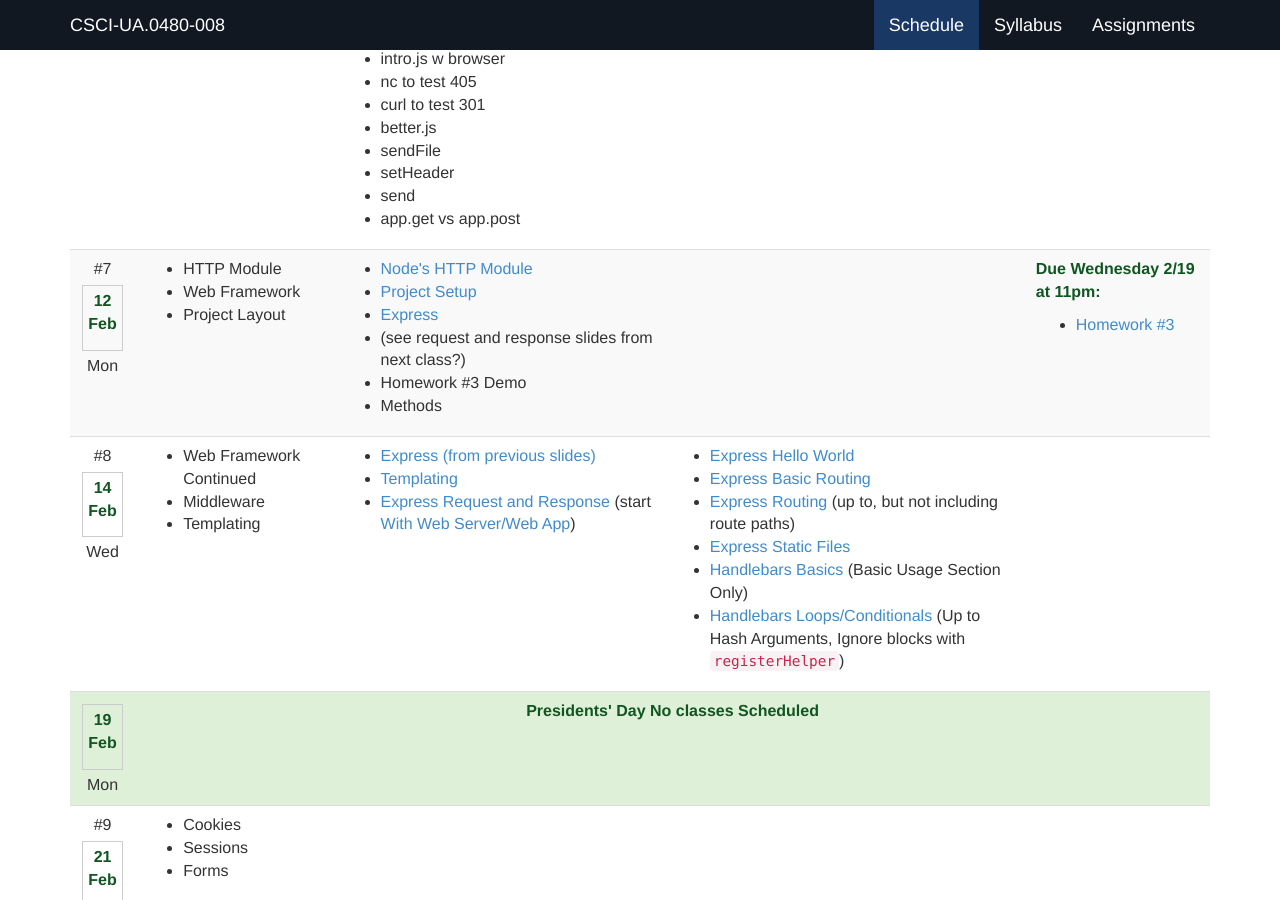
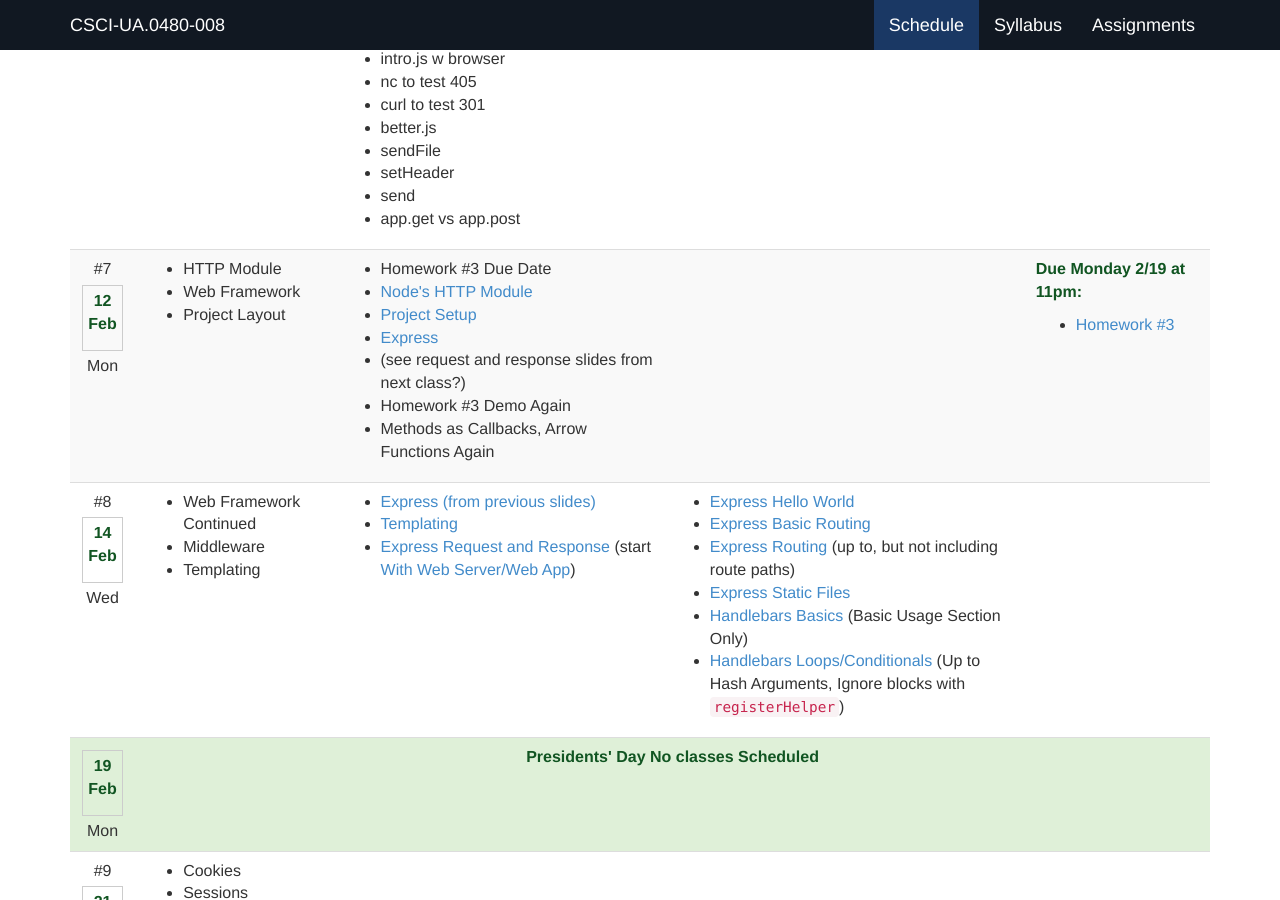
Before and after one commit to foureyes/csci-ua.0480-spring2018-008, a Jekyll site: the page built from index.markdown, in a window 1280 px wide and 900 px high, scrolled down 2933 px. Built offline with Jekyll 4.4.1, drawn with Linux system fonts in a browser that asks for light colours.

Commit message:
fix up schedule

```diff
--- a/_data/schedule.csv
+++ b/_data/schedule.csv
@@ -202,15 +202,16 @@ Cookies
 ",
 ,,7,12-Feb,Mon,"* HTTP Module
 * Web Framework
-* Project Layout","* [Node's HTTP Module](slides/07/node-http.html)
+* Project Layout","* Homework #3 Due Date
+* [Node's HTTP Module](slides/07/node-http.html)
 * [Project Setup](slides/08/setup.html)
 * [Express](slides/08/express.html)
 * (see request and response slides from next class?)
-* Homework #3 Demo
-* Methods
+* Homework #3 Demo Again
+* Methods as Callbacks, Arrow Functions Again
 
 
-",,"__Due Wednesday 2/19 at 11pm:__
+",,"__Due Monday 2/19 at 11pm:__
 
 * [Homework #3](homework/03.html) ",
 ,,8,14-Feb,Wed,"* Web Framework Continued
--- a/homework/03.markdown
+++ b/homework/03.markdown
@@ -13,7 +13,7 @@ hr {
 	<div class="panel-heading">Homework #3</div>
 	<div class="panel-body" markdown="block">
 
-# Creating a Tiny Web Framework, __Due Wednesday, Feb 19th by 11PM__
+# Creating a Tiny Web Framework, __Due Monday, Feb 19th by 11PM__
 
 ## Overview
 
```
